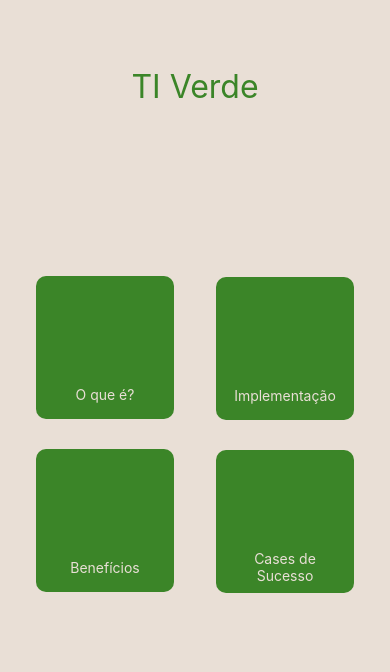
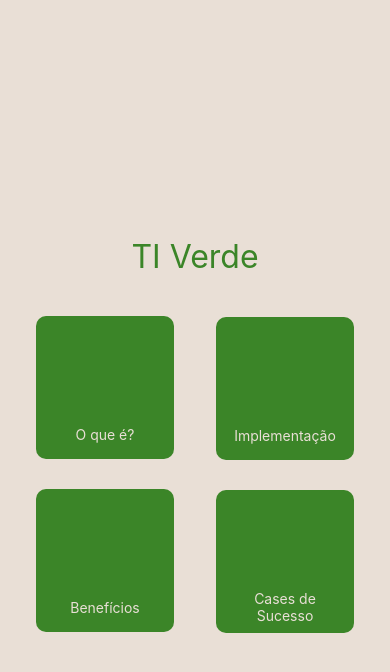
Before and after one commit to bgarbero/meuAppTIVerde, a React Native app in the folder meuAppTiVerde/: screen / in a window 390 px wide. Shown: the top 672 px of the page. Built offline with nearby package versions, Linux system fonts and the light colour scheme.

Commit message:
alinhando título da home page

```diff
--- a/meuAppTiVerde/src/components/superButton/index.js
+++ b/meuAppTiVerde/src/components/superButton/index.js
@@ -33,7 +33,7 @@ const SuperButton = (props) => {
 const style = StyleSheet.create({
     botaoOQueE:{
         right: 90,
-        top: 70,
+        top: 160,
         backgroundColor: '#3B8528',
         padding: 10,
         width: 138,
@@ -50,7 +50,7 @@ const style = StyleSheet.create({
     },
     botaoBeneficios:{
         right: 90,
-        top: 100,
+        top: 190,
         backgroundColor: '#3B8528',
         padding: 10,
         width: 138,
@@ -67,14 +67,14 @@ const style = StyleSheet.create({
     },
     botaoImplementacao:{
         left: 90,
-        top: -215,
+        top: -125,
         backgroundColor: '#3B8528',
         padding: 10,
         width: 138,
         height: 143,
         fontSize: 13,
         borderRadius: 10,
-        opacity: 70
+        opacity: 200
     },
     implementacao:{
         textAlign: 'center',
@@ -84,7 +84,7 @@ const style = StyleSheet.create({
     },
     botaoCases:{
         left: 90,
-        top: -185,
+        top: -95,
         backgroundColor: '#3B8528',
         padding: 10,
         width: 138,
--- a/meuAppTiVerde/src/pages/Home/index.js
+++ b/meuAppTiVerde/src/pages/Home/index.js
@@ -27,8 +27,9 @@ const style = StyleSheet.create({
         textAlign: 'center',
         fontSize: 32,
         fontWeight: '400',
-        marginBottom: 100,
-        opacity: 70
+        //marginBottom: 100,
+        opacity: 70,
+        top: 120
     }
 });
 
```
